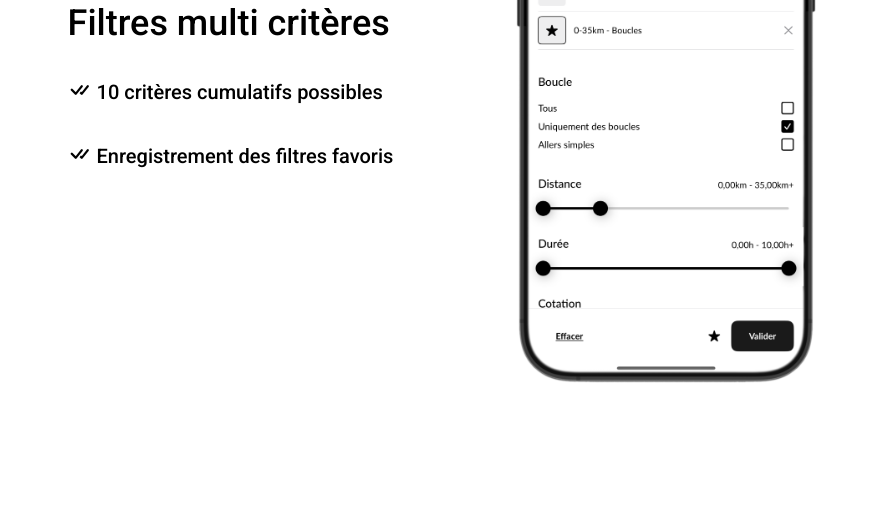
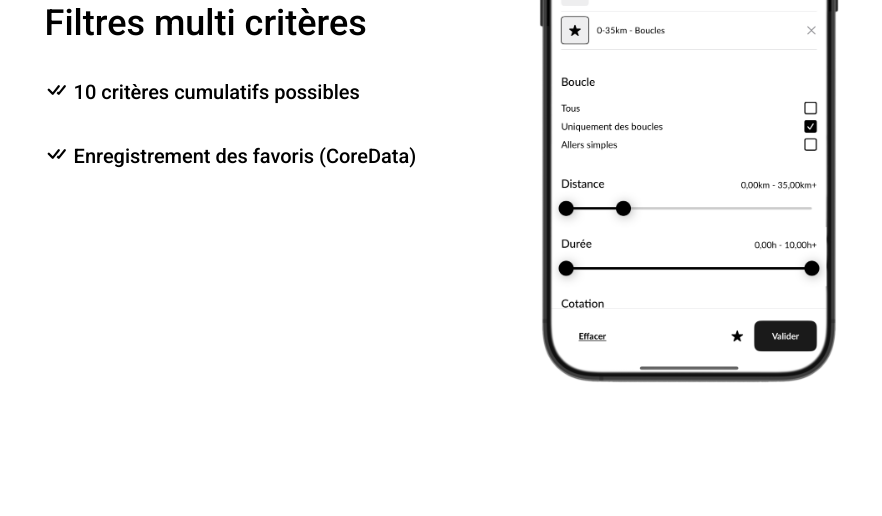
Before and after one commit to stvim/personal-portfolio, a website: page projects/ios-utagawa/index.html in a window 1280 px wide. Shown: the part 2776-3292 px from the top of the page, without its empty margins (198-1080 px from the left). Drawn offline with nearby package versions, Linux system fonts and the light colour scheme.

Commit message:
fix: description in favorite filters

```diff
--- a/projects/ios-utagawa/index.html
+++ b/projects/ios-utagawa/index.html
@@ -376,7 +376,7 @@
                     <div class="tw-mt-4 tw-flex tw-flex-col tw-gap-3">
                         <h4 class="tw-text-xl tw-font-medium">
                             <i class="bi bi-check-all !tw-text-2xl"></i>
-                            Enregistrement des filtres favoris
+                            Enregistrement des favoris (CoreData)
                         </h4>
                     </div>
                 </div>
```
